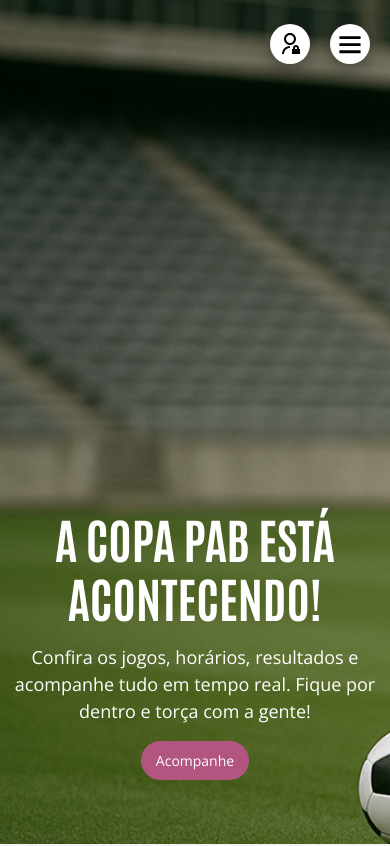
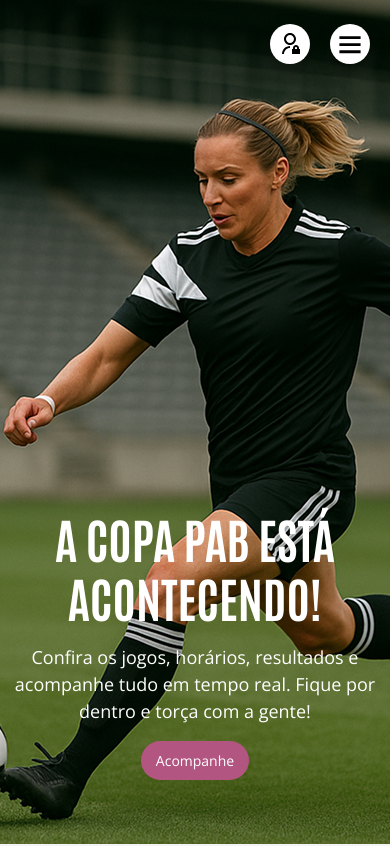
Before and after one commit to Augusto-Valerio/Passa-a-Bola, a React (Vite) app: page /copa-pab in a window 390 px wide. Shown: the top 846 px of the page. Built offline with nearby package versions, Linux system fonts and the light colour scheme; no server answers; the database is empty.

Commit message:
add responsive background to copa-pab hero

```diff
--- a/src/index.css
+++ b/src/index.css
@@ -24,7 +24,7 @@ body {
   --color-stroke-color: #7f7f7f;
   --color-headerAdmin: #0b121a;
 
-  --color-hover-pink: #F279B2;
+  --color-hover-pink: #f279b2;
 
   --font-antonio: "Antonio", sans-serif;
   --font-open-sans: "Open Sans", sans-serif;
@@ -47,9 +47,16 @@ body {
     }
   }
 
-  .bg-hero-copa{
-    background-image: url("./assets/img-copaPab.png");
+  .bg-hero-copa {
+    background-image: url("./assets/heroCopa-mobile.png");
 
+    @media (width >= 700px) {
+      background-image: url("./assets/heroCopa-tablet.png");
+    }
+
+    @media (width >= 1100px) {
+      background-image: url("./assets/img-copaPab.png");
+    }
   }
 }
 
--- a/src/pages/admin/Inbox.jsx
+++ b/src/pages/admin/Inbox.jsx
@@ -134,7 +134,6 @@ export default function Inbox() {
       setSelected(null);
       fetchAvailableTeams();
 
-      // ✅ Toasts personalizados
       if (selected.mode === "team") {
         toast("Time enviado à central de times com sucesso!", {
           type: "success",
```
Also changed, not shown: src/assets/heroCopa-mobile.png (added), 1 other file (tests, documents, lock files or other folders).
